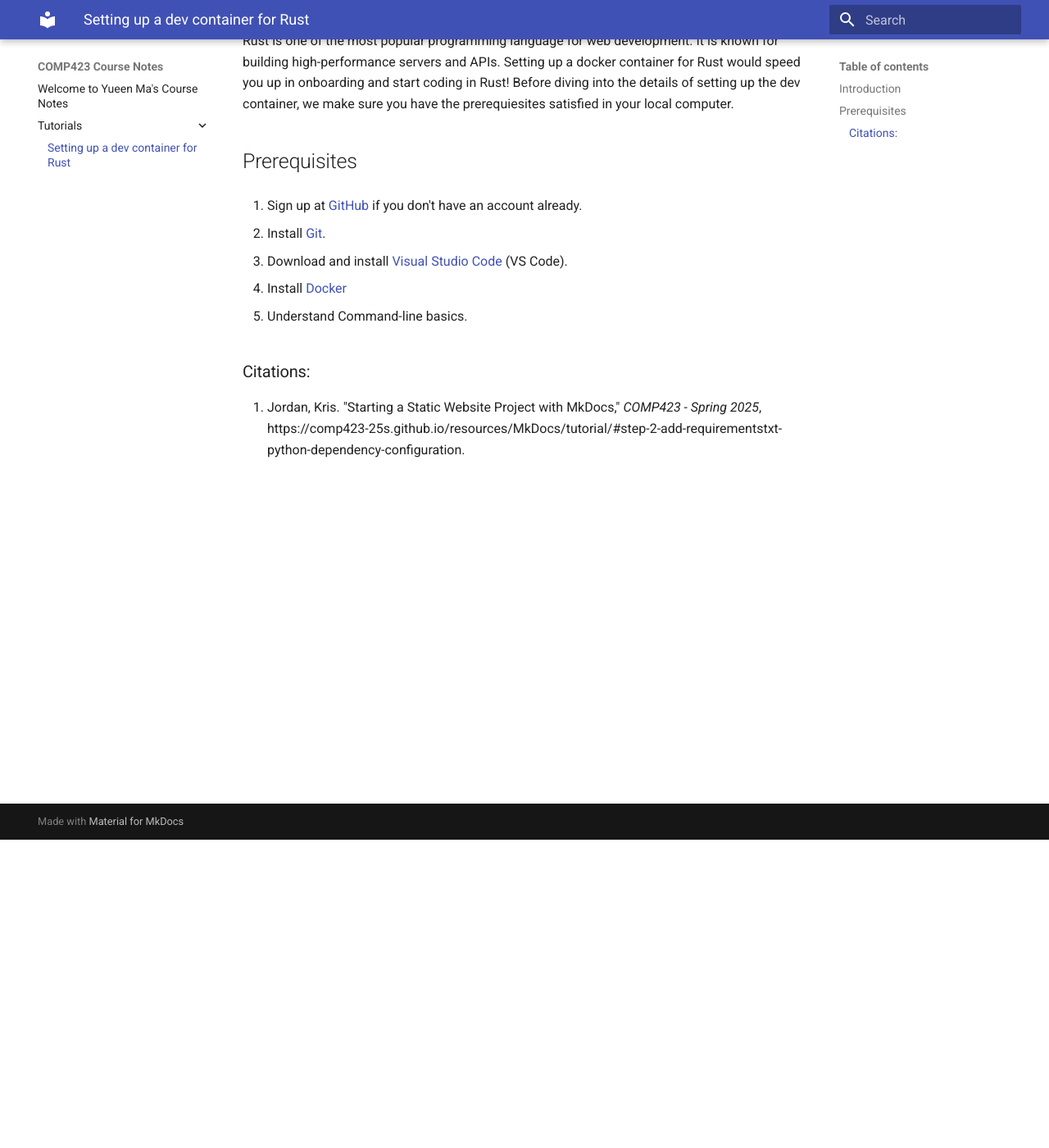
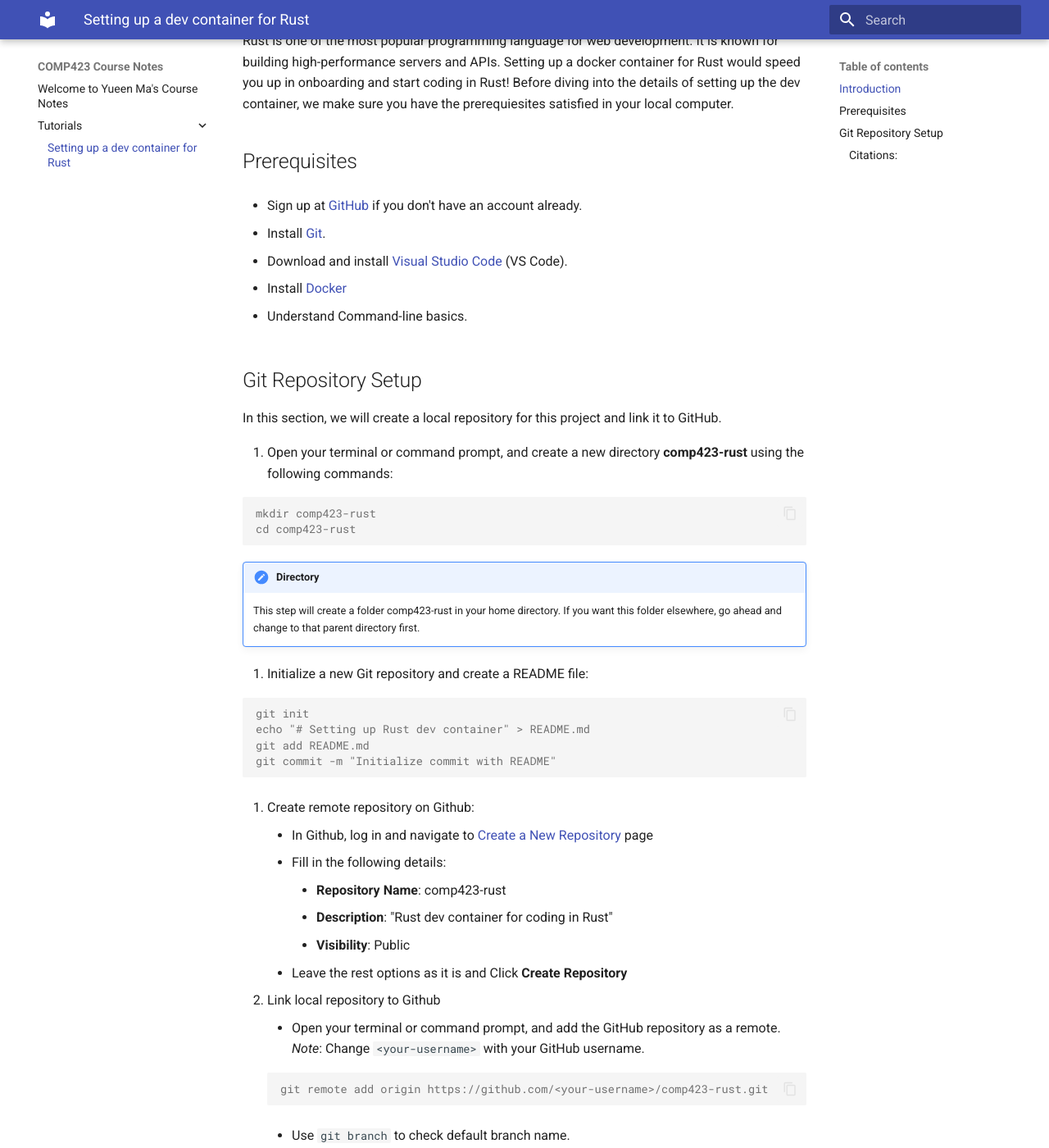
Before and after one commit to myueen/comp423-course-notes, an MkDocs documentation site: the page built from docs/tutorials/rust-setup.md, in a window 1280 px wide and 1400 px high, scrolled down 376 px. Shown: the whole window at 82% size. Built offline with MkDocs 1.6.1 and Material for MkDocs 9.7.7, drawn with Linux system fonts in a browser that asks for light colours; some of the changed text lies outside the part shown.

Commit message:
complete tutorial on git ropo setup

````diff
--- a/docs/tutorials/rust-setup.md
+++ b/docs/tutorials/rust-setup.md
@@ -12,21 +12,72 @@
 
 
 ## Prerequisites
-1. Sign up at [GitHub](https://github.com/) if you don't have an account already.
+- Sign up at [GitHub](https://github.com/) if you don't have an account already.
 
-2. Install [Git](https://git-scm.com/book/en/v2/Getting-Started-Installing-Git).
+- Install [Git](https://git-scm.com/book/en/v2/Getting-Started-Installing-Git).
 
-3. Download and install [Visual Studio Code](https://code.visualstudio.com/) (VS Code).
+- Download and install [Visual Studio Code](https://code.visualstudio.com/) (VS Code).
 
-4. Install [Docker](https://www.docker.com/products/docker-desktop/)
+- Install [Docker](https://www.docker.com/products/docker-desktop/)
 
-5. Understand Command-line basics.
+- Understand Command-line basics.
 
 
+## Git Repository Setup
+In this section, we will create a local repository for this project and link it to GitHub.
+
+1. Open your terminal or command prompt, and create a new directory **comp423-rust** using the following commands:
+
+```console
+mkdir comp423-rust
+cd comp423-rust
+```
+
+!!! directory note
+    This step will create a folder comp423-rust in your home directory. If you want this folder elsewhere, go ahead and change to that parent directory first.
 
 
+2. Initialize a new Git repository and create a README file:
+
+```console
+git init
+echo "# Setting up Rust dev container" > README.md
+git add README.md
+git commit -m "Initialize commit with README"
+```
 
 
+3. Create remote repository on Github:
+    - In Github, log in and navigate to [Create a New Repository](https://github.com/new) page
+    - Fill in the following details:
+        - **Repository Name**: comp423-rust
+        - **Description**: "Rust dev container for coding in Rust"
+        - **Visibility**: Public
+    - Leave the rest options as it is and Click **Create Repository**
+
+
+4. Link local repository to Github
+    - Open your terminal or command prompt, and add the GitHub repository as a remote. *Note*: Change ```<your-username>``` with your GitHub username.
+
+    ```console
+    git remote add origin https://github.com/<your-username>/comp423-rust.git
+    ```
+
+    - Use ```git branch``` to check default branch name.
+        - If default branch name is not ```main```, use the following conmand to rename:
+        ```console
+            git branch -M main
+        ```
+
+    - Push your local commits to Github repository:
+
+    ```console
+        git push --set-upstream origin main
+    ```
+    !!! Note on --set-upstream flag
+        The --set-upstream flag sets up main branch to track remote branch. It allows you to just write ```git push origin``` in future pushes and pull without specifying ```main``` branch.
+
+    - To view your changes, you can refresh GitHub repository or use ```git log``` in terminal/command prompt to see the commit.
 
 
 ### Citations:
````
